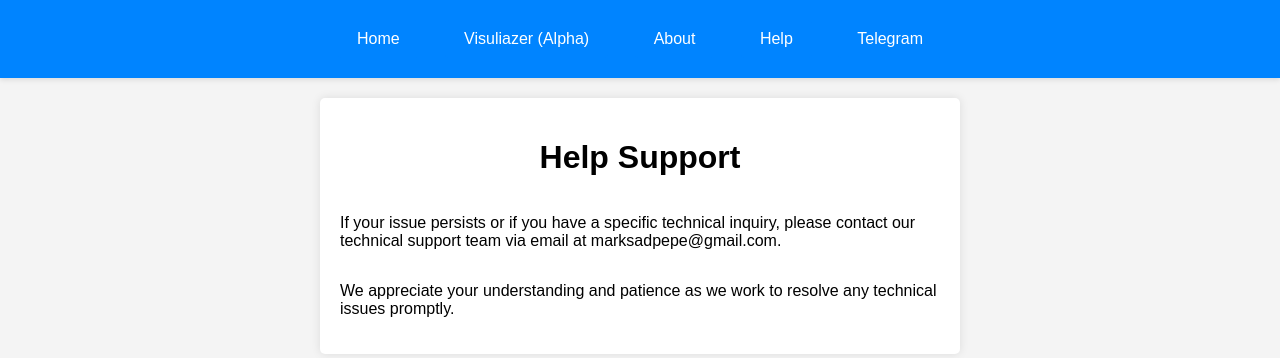
After one commit to marksadpepe/maya, a Flask app: page /help in a window 1280 px wide. The commit adds this page. Shown: the top 358 px of the page. Run offline with Flask 3, Linux system fonts and the light colour scheme.

Commit message:
Implemented visualiser (alpha), about and help pages

```diff
--- a/app.py
+++ b/app.py
@@ -8,6 +8,18 @@ mobj = maya.Maya()
 def index():
     return render_template('index.html')
 
+@app.route('/visualiser')
+def visualiser():
+    return render_template('visualiser.html')
+
+@app.route('/help')
+def help():
+    return render_template('help.html')
+
+@app.route('/about')
+def about():
+    return render_template('about.html')
+
 @app.route('/sendMessage', methods=['POST'])
 def send_message():
     user_input = request.json['message']
--- /dev/null
+++ b/static/css/help.css
@@ -0,0 +1,56 @@
+body {
+    font-family: 'Arial', sans-serif;
+    margin: 0;
+    padding: 0;
+    background-color: #f4f4f4;
+}
+
+header {
+    background-color: #0084FF;
+    color: #fff;
+    padding: 20px;
+    text-align: center;
+    box-shadow: 0px 2px 5px rgba(0, 0, 0, 0.1);
+}
+
+a {
+    text-decoration: none;
+    color: #fff;
+}
+
+#mail {
+    color: black;
+}
+
+#mail:hover {
+    color: rgb(30, 20, 236);
+}
+
+.navigation{
+    background-color: #0084FF;
+    color: #fff;
+    padding: 10px 20px;
+    margin: 0 10px;
+    border: none;
+    border-radius: 5px;
+    font-size: 16px;
+    transition: background-color 0.3s ease;
+}
+
+.navigation:hover {
+    cursor: pointer;
+    background-color: #006bbf;
+}
+
+#help-container {
+    display: flex;
+    flex-direction: column;
+    align-items: center;
+    justify-content: center;
+    max-width: 600px;
+    margin: 20px auto;
+    padding: 20px;
+    background-color: #fff;
+    box-shadow: 0px 0px 10px rgba(0, 0, 0, 0.1);
+    border-radius: 5px;
+}
--- /dev/null
+++ b/templates/help.html
@@ -0,0 +1,36 @@
+<!DOCTYPE html>
+<html lang="en">
+    <head>
+        <meta charset="UTF-8">
+        <meta name="viewport" content="width=device-width, initial-scale=1.0">
+        <title>Maya</title>
+        <link rel="stylesheet" href="{{ url_for('static', filename='css/help.css') }}">
+    </head>
+    <body>
+        <header>
+            <nav>
+                <button class="navigation">
+                    <a href="{{ url_for('index') }}">Home</a>
+                </button>
+                <button class="navigation">
+                    <a href="{{ url_for('visualiser') }}">Visuliazer (Alpha)</a>
+                </button>
+                <button class="navigation">
+                    <a href="{{ url_for('about') }}">About</a>
+                </button>
+                <button class="navigation">
+                    <a href="{{ url_for('help') }}">Help</a>
+                </button>
+                <button class="navigation">
+                    <a href="https://t.me/maya_sex_therapist_bot" target="_blank">Telegram</a>
+                </button>
+            </nav>
+        </header>
+        <div id="help-container">
+            <h1>Help Support</h1>
+            <p>If your issue persists or if you have a specific technical inquiry, please contact our technical support team via email at <a id="mail" href="mailto:marksadpepe@gmail.com">marksadpepe@gmail.com</a>.</p>
+            <p>We appreciate your understanding and patience as we work to resolve any technical issues promptly.</p>
+        </div>
+        <script src="{{ url_for('static', filename='js/script.js') }}"></script>
+    </body>
+</html>
```
Also changed, not shown: static/css/about.css (added, +48 -0 lines), static/css/style.css (+21 -0 lines), static/css/visualiser.css (added, +42 -0 lines), static/js/visualiser.js (added, +140 -0 lines), templates/about.html (added, +37 -0 lines), templates/index.html (+15 -3 lines), templates/visualiser.html (added, +21 -0 lines), 1 other file.
